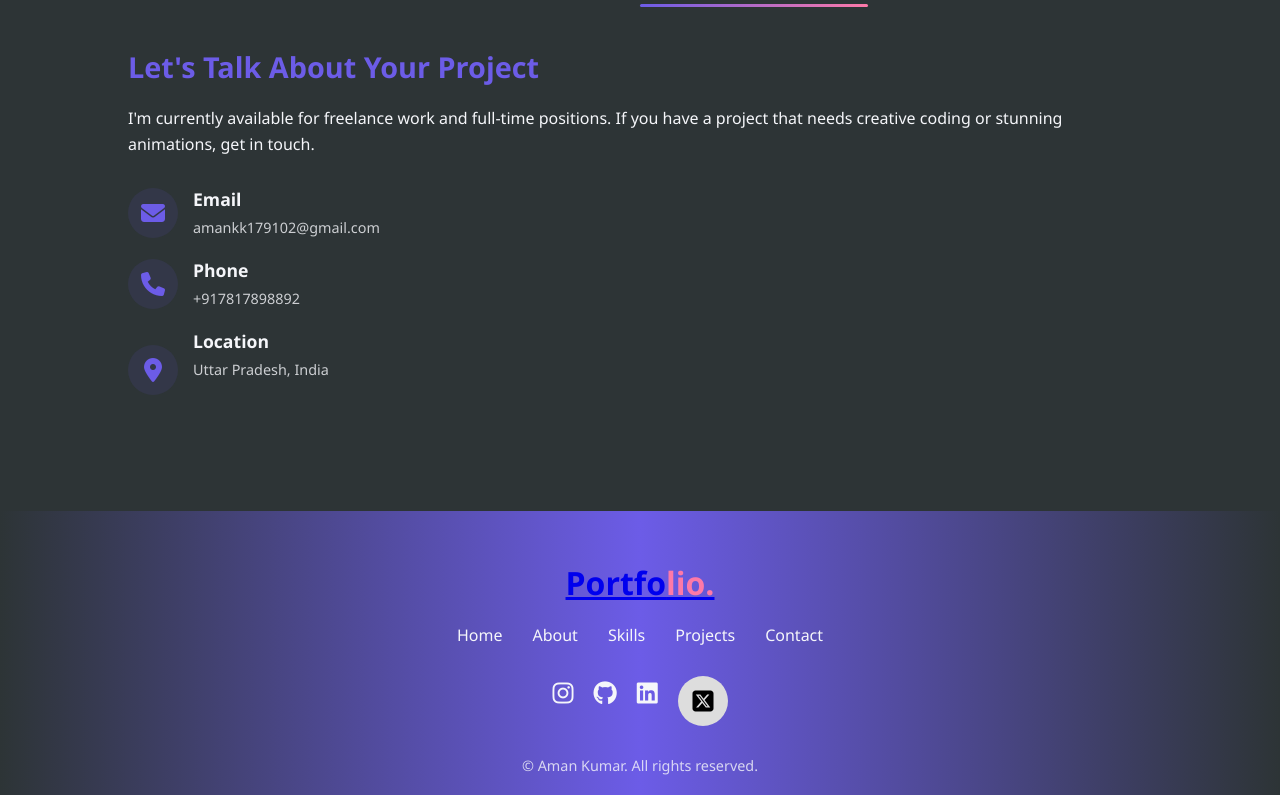
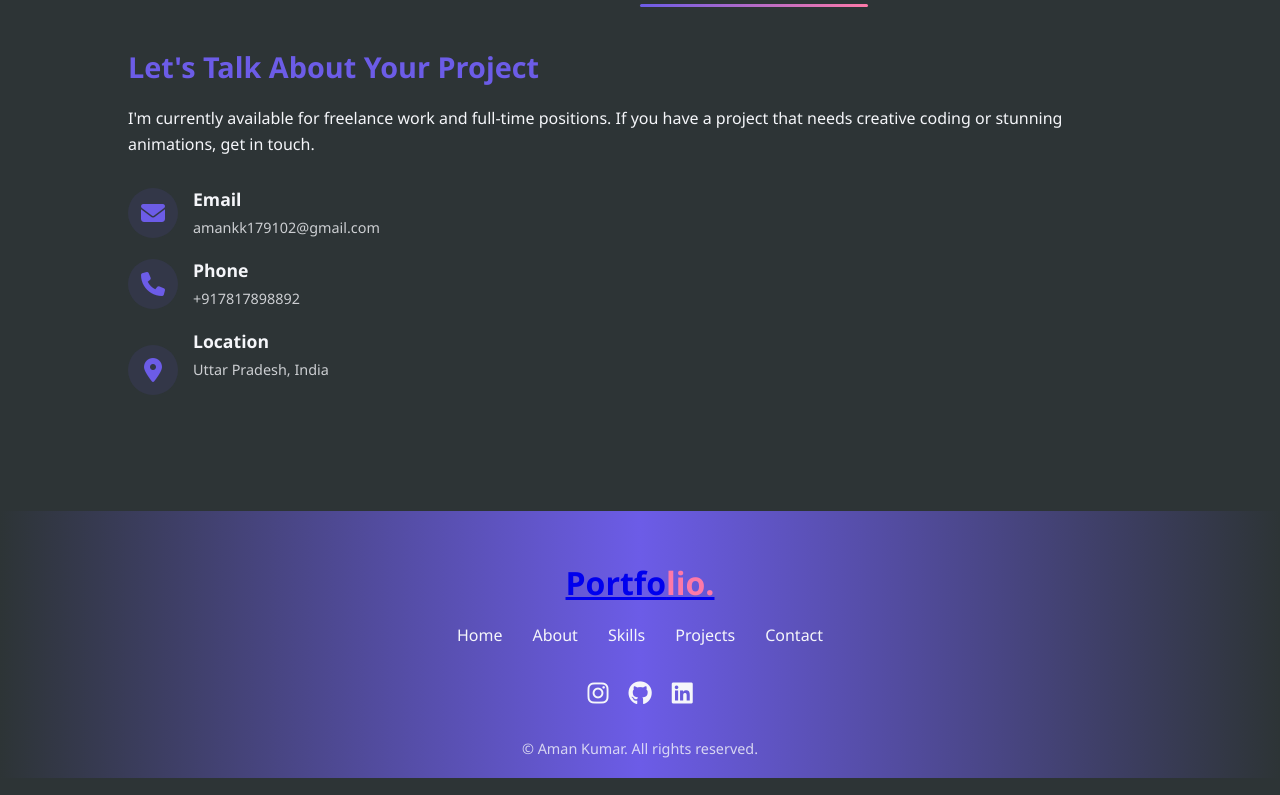
Before and after one commit to aman179102/Personal-Portfolio, a plain HTML site: page index.html in a window 1280 px wide. Shown: the part 3772-4567 px from the top of the page. Drawn offline with nearby package versions, Linux system fonts and the light colour scheme.

Commit message:
Update index.html

```diff
--- a/index.html
+++ b/index.html
@@ -1645,14 +1645,7 @@
                 <a target="_blank" href="https://www.instagram.com/aman179102/"><i class="fab fa-instagram"></i></a>
                 <a target="_blank" href="https://github.com/aman179102/"><i class="fab fa-github"></i></a>
                 <a target="_blank" href="https://www.linkedin.com/in/aman179102/"><i class="fab fa-linkedin"></i></a>
-                <a target="_blank" class="icon-wrapper"  href="https://x.com/aman179102"><svg xmlns="http://www.w3.org/2000/svg" viewBox="0 0 448 512">
-      <path d="M64 32C28.7 32 0 60.7 0 96L0 416c0 35.3 28.7 64 64 64l320 0c35.3 0 64-28.7
-               64-64l0-320c0-35.3-28.7-64-64-64L64 32zm297.1 84l-103.8 118.6
-               122.1 161.4-95.6 0-74.8-97.9-85.7 97.9-47.5 0
-               111-126.9-117.1-153.1 98 0 67.7 89.5 78.2-89.5
-               47.5 0zM323.3 367.6l-169.9-224.7-28.3 0
-               171.8 224.7 26.4 0z"/>
-    </svg></a>
+
 
             </div>
             <p class="copyright">&copy; Aman Kumar. All rights reserved.</p>
```
